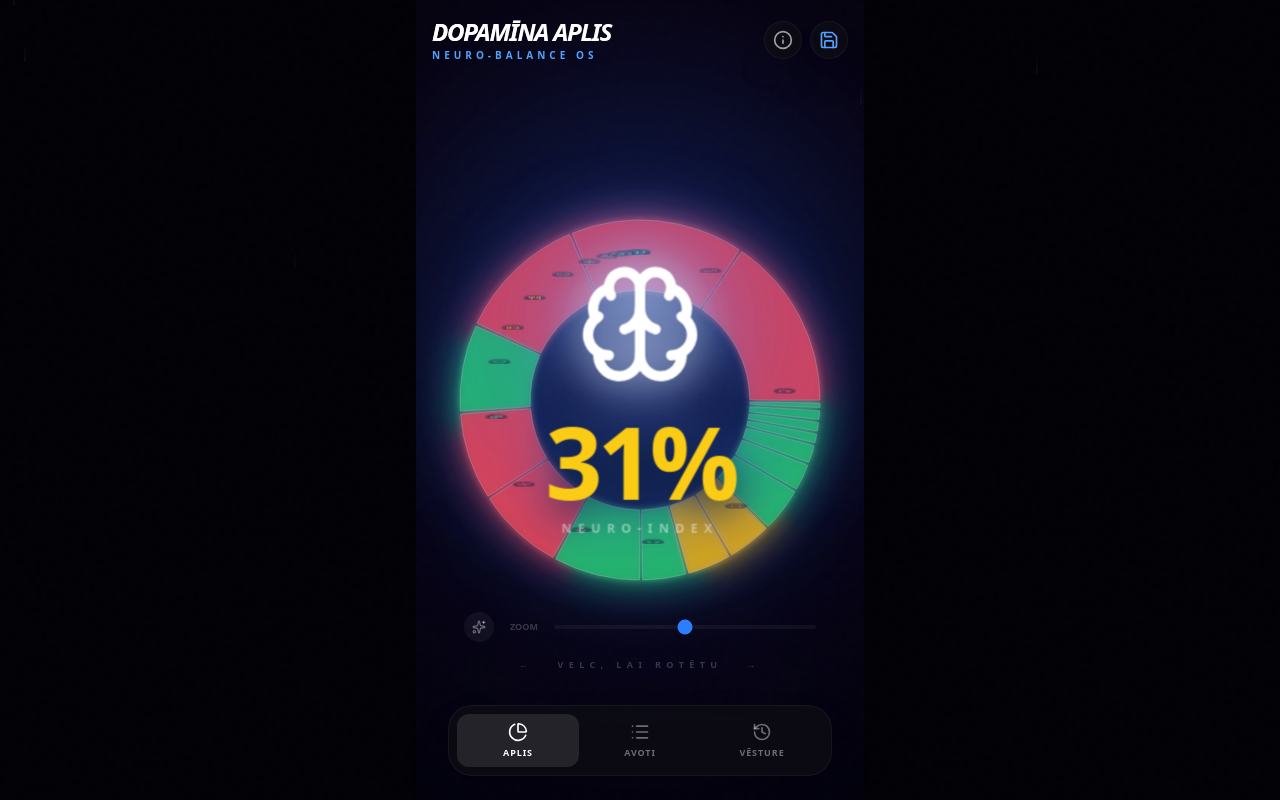
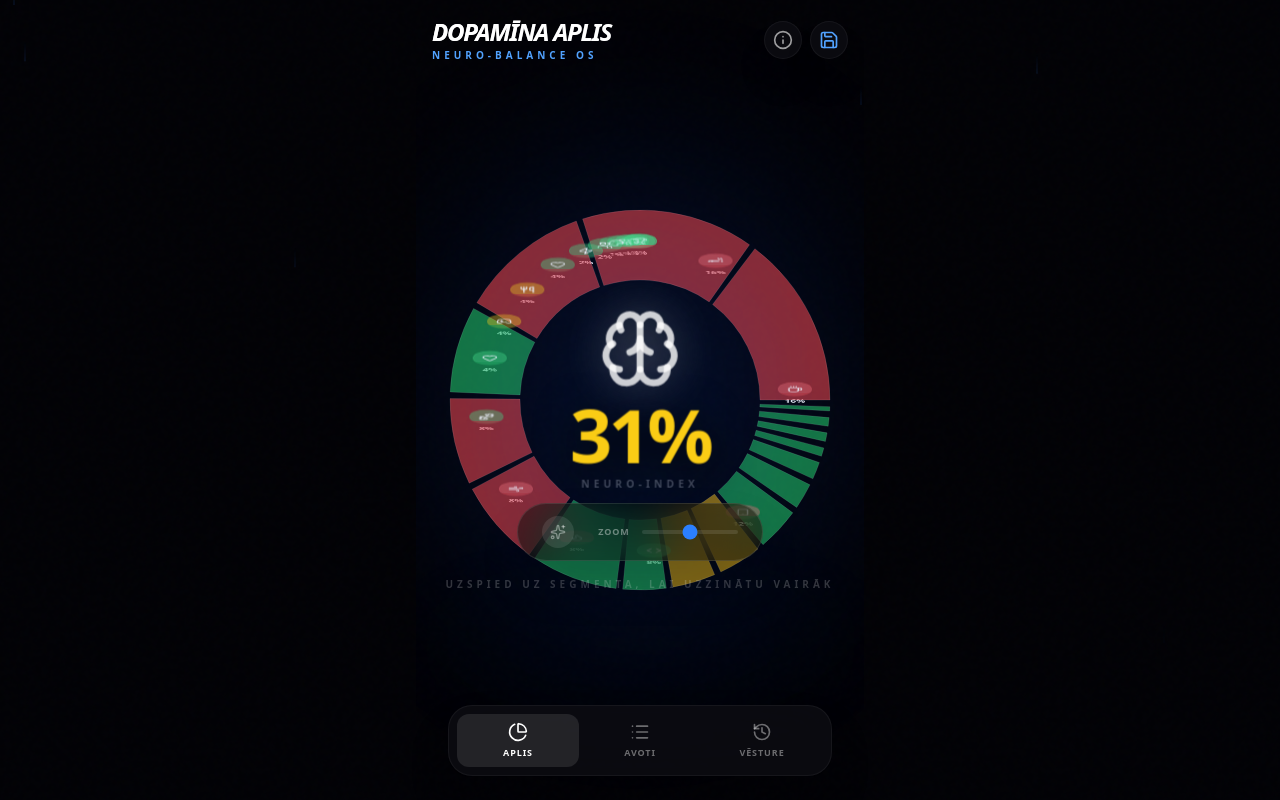
Before and after one commit to magnificolv/dopamina-aplis-2, a React (Vite) app: page / in a window 1280 px wide. Built offline with nearby package versions, Linux system fonts and the light colour scheme.

Commit message:
feat: Add source selection and interaction
Introduce state for selected source and update drag behavior. Allows users to interact with individual dopamine sources.

```diff
--- a/src/App.tsx
+++ b/src/App.tsx
@@ -67,7 +67,12 @@ export default function App() {
     return saved ? JSON.parse(saved) : [];
   });
 
+  const [selectedId, setSelectedId] = useState<string | null>(null);
   const [isMobile, setIsMobile] = useState(false);
+
+  const selectedSource = useMemo(() =>
+    sources.find(s => s.id === selectedId),
+  [sources, selectedId]);
 
   useEffect(() => {
     const checkMobile = () => setIsMobile(window.innerWidth < 768);
@@ -249,110 +254,108 @@ export default function App() {
               className="flex flex-col items-center w-full h-full justify-center"
             >
               {/* 3D Container */}
-              <div className="relative w-full aspect-square max-w-[min(90vw,440px)] perspective-2000">
+              <div className="relative w-full aspect-square max-w-[min(90vw,440px)] perspective-2000 flex items-center justify-center">
                 <motion.div
                   drag
                   dragConstraints={{ left: 0, right: 0, top: 0, bottom: 0 }}
                   dragElastic={0.1}
                   onDrag={(e, info) => {
-                    setRotation(prev => prev + info.delta.x * 0.5);
-                    setTilt(prev => Math.min(Math.max(prev - info.delta.y * 0.5, -45), 45));
+                    setRotation(prev => prev + info.delta.x * 0.4);
+                    setTilt(prev => Math.min(Math.max(prev - info.delta.y * 0.4, -30), 30));
                   }}
                   style={{
                     rotateY: rotation,
                     rotateX: tilt,
-                    scale: zoom
+                    scale: zoom,
+                    transformStyle: 'preserve-3d'
                   }}
-                  className="w-full h-full relative preserve-3d cursor-grab active:cursor-grabbing"
+                  className="w-full h-full relative flex items-center justify-center cursor-grab active:cursor-grabbing"
                 >
-                  {/* Brain Center with Dynamic Glow */}
-                  <div className="absolute inset-0 flex flex-col items-center justify-center z-30 pointer-events-none brain-animate">
-                    <div className="relative">
-                      <div className="absolute inset-0 bg-blue-600/40 blur-[30px] md:blur-[50px] rounded-full scale-[2] md:scale-[2.5] animate-pulse" />
-                      <div className="absolute inset-0 bg-purple-600/30 blur-[50px] md:blur-[80px] rounded-full scale-[2.5] md:scale-[3.5]" />
-                      <div className="absolute inset-0 bg-white/10 blur-[15px] md:blur-[20px] rounded-full scale-[1.2] md:scale-[1.5]" />
-                      <Brain size={isMobile ? 80 : 120} className="text-white relative z-10 filter drop-shadow-[0_0_20px_rgba(255,255,255,0.8)]" />
+                  {/* Brain Center - Stabilized (not rotating with the ring's X/Y tilt for readability) */}
+                  <div
+                    className="absolute inset-0 flex flex-col items-center justify-center z-30 pointer-events-none"
+                    style={{ transform: `rotateX(${-tilt}deg) rotateY(${-rotation}deg) translateZ(50px)` }}
+                  >
+                    <div className="relative flex flex-col items-center">
+                      <div className="absolute inset-0 bg-blue-600/20 blur-[40px] rounded-full scale-[2.5] animate-pulse" />
+
+                      <AnimatePresence mode="wait">
+                        {selectedSource ? (
+                          <motion.div
+                            key="selected"
+                            initial={{ opacity: 0, y: 10, scale: 0.9 }}
+                            animate={{ opacity: 1, y: 0, scale: 1 }}
+                            exit={{ opacity: 0, y: -10, scale: 0.9 }}
+                            className="flex flex-col items-center"
+                          >
+                            <div className={cn(
+                              "p-3 rounded-2xl mb-2 border backdrop-blur-md",
+                              selectedSource.category === 'healthy' ? "bg-healthy/20 border-healthy/40 text-healthy" :
+                              selectedSource.category === 'neutral' ? "bg-neutral/20 border-neutral/40 text-neutral" :
+                              "bg-unhealthy/20 border-unhealthy/40 text-unhealthy"
+                            )}>
+                              {React.createElement(ICON_MAP[selectedSource.icon] || Star, { size: 32 })}
                             </div>
-                    <div className="mt-4 md:mt-6 text-center transform translate-z-[50px]">
-                      <motion.span
-                        key={healthScore}
-                        initial={{ scale: 0.5, opacity: 0, y: 10 }}
-                        animate={{ scale: 1, opacity: 1, y: 0 }}
-                        className={cn(
-                          "text-6xl md:text-8xl font-black tracking-tighter block leading-none drop-shadow-[0_10px_20px_rgba(0,0,0,0.8)]",
+                            <span className="text-sm font-black uppercase tracking-widest text-white text-center px-4 drop-shadow-lg">
+                              {selectedSource.name}
+                            </span>
+                            <span className="text-xs font-bold text-white/40 mt-1">
+                              {((selectedSource.value / totalValue) * 100).toFixed(1)}%
+                            </span>
+                          </motion.div>
+                        ) : (
+                          <motion.div
+                            key="total"
+                            initial={{ opacity: 0, scale: 0.9 }}
+                            animate={{ opacity: 1, scale: 1 }}
+                            exit={{ opacity: 0, scale: 0.9 }}
+                            className="flex flex-col items-center"
+                          >
+                            <Brain size={isMobile ? 60 : 80} className="text-white/80 mb-2 filter drop-shadow-[0_0_20px_rgba(255,255,255,0.4)]" />
+                            <span className={cn(
+                              "text-6xl md:text-7xl font-black tracking-tighter block leading-none drop-shadow-[0_10px_20px_rgba(0,0,0,0.8)]",
                               healthScore > 60 ? "text-healthy" : healthScore > 30 ? "text-neutral" : "text-unhealthy"
+                            )}>
+                              {healthScore}%
+                            </span>
+                            <p className="text-[10px] uppercase tracking-[0.4em] text-white/30 font-black mt-1">Neuro-Index</p>
+                          </motion.div>
                         )}
-                      >
-                        {healthScore}%
-                      </motion.span>
-                      <p className="text-[10px] md:text-[12px] uppercase tracking-[0.5em] text-white/50 font-black mt-1 md:mt-2">Neuro-Index</p>
+                      </AnimatePresence>
                     </div>
                   </div>
 
-                  {/* The Ring - Rotated and Styled */}
-                  <div className="absolute inset-0 flex items-center justify-center transform rotateX(75deg) ring-shadow">
+                  {/* The Ring */}
+                  <div className="absolute inset-0 flex items-center justify-center transform rotateX(65deg)">
                     <div className="w-full h-full relative preserve-3d">
-                      {/* Depth Layers - Simplified for mobile */}
-                      {!isMobile && (
-                        <>
-                          <div className="absolute inset-0 transform translate-z-[-20px] opacity-20 blur-md scale-[1.05]">
-                            <ResponsiveContainer width="100%" height="100%">
-                              <PieChart>
-                                <Pie data={chartData} cx="50%" cy="50%" innerRadius={120} outerRadius={190} dataKey="value" stroke="none">
-                                  {chartData.map((entry, index) => (
-                                    <Cell key={`cell-shadow-deep-${index}`} fill={CATEGORY_COLORS[entry.category]} />
-                                  ))}
-                                </Pie>
-                              </PieChart>
-                            </ResponsiveContainer>
-                          </div>
-
-                          <div className="absolute inset-0 transform translate-z-[-10px] opacity-40 blur-sm">
-                            <ResponsiveContainer width="100%" height="100%">
-                              <PieChart>
-                                <Pie data={chartData} cx="50%" cy="50%" innerRadius={115} outerRadius={185} dataKey="value" stroke="none">
-                                  {chartData.map((entry, index) => (
-                                    <Cell key={`cell-shadow-${index}`} fill={CATEGORY_COLORS[entry.category]} />
-                                  ))}
-                                </Pie>
-                              </PieChart>
-                            </ResponsiveContainer>
-                          </div>
-                        </>
-                      )}
-
                       {/* Main Ring */}
                       <ResponsiveContainer width="100%" height="100%">
                         <PieChart>
-                          <defs>
-                            <filter id="glow">
-                              <feGaussianBlur stdDeviation="3" result="coloredBlur"/>
-                              <feMerge>
-                                <feMergeNode in="coloredBlur"/>
-                                <feMergeNode in="SourceGraphic"/>
-                              </feMerge>
-                            </filter>
-                          </defs>
                           <Pie
                             data={chartData}
                             cx="50%"
                             cy="50%"
-                            innerRadius={isMobile ? 80 : 110}
-                            outerRadius={isMobile ? 130 : 180}
-                            paddingAngle={1}
+                            innerRadius={isMobile ? 90 : 120}
+                            outerRadius={isMobile ? 140 : 190}
+                            paddingAngle={2}
                             dataKey="value"
-                            stroke="rgba(255,255,255,0.2)"
+                            stroke="rgba(255,255,255,0.1)"
                             strokeWidth={1}
                             isAnimationActive={!isMobile}
-                            animationDuration={1500}
+                            onClick={(data) => {
+                              const id = data?.payload?.id;
+                              if (id) {
+                                setSelectedId(selectedId === id ? null : id);
+                              }
+                            }}
                           >
                             {chartData.map((entry, index) => (
                               <Cell
                                 key={`cell-${index}`}
                                 fill={CATEGORY_COLORS[entry.category]}
-                                fillOpacity={0.8}
-                                filter={isMobile ? "none" : "url(#glow)"}
-                                className="transition-all duration-500 hover:fill-opacity-100 cursor-pointer"
+                                fillOpacity={selectedId ? (selectedId === entry.id ? 1 : 0.2) : 0.6}
+                                className="transition-all duration-300 cursor-pointer outline-none"
+                                style={{ filter: selectedId === entry.id ? 'brightness(1.2) saturate(1.2)' : 'none' }}
                               />
                             ))}
                           </Pie>
@@ -362,81 +365,99 @@ export default function App() {
                       {/* Floating Icons on the Ring */}
                       {chartData.map((source, index) => {
                         const Icon = ICON_MAP[source.icon] || Star;
-                        // Calculate angle for the icon (center of the slice)
                         let cumulativeValue = 0;
                         for (let i = 0; i < index; i++) cumulativeValue += chartData[i].value;
                         const angle = ((cumulativeValue + source.value / 2) / totalValue) * 360 - 90;
-                        const radius = isMobile ? 105 : 145;
+                        const radius = isMobile ? 115 : 155;
                         const x = Math.cos((angle * Math.PI) / 180) * radius;
                         const y = Math.sin((angle * Math.PI) / 180) * radius;
+
+                        const isSelected = selectedId === source.id;
 
                         return (
                           <div
                             key={`icon-${source.id}`}
                             className="absolute left-1/2 top-1/2 pointer-events-none"
                             style={{
-                              transform: `translate(-50%, -50%) translate(${x}px, ${y}px) rotateX(-75deg) rotateY(${-rotation}deg) scale(${1/zoom})`,
-                              transformStyle: 'preserve-3d'
+                              transform: `translate(-50%, -50%) translate(${x}px, ${y}px) rotateX(-65deg) rotateY(${-rotation}deg) scale(${isSelected ? 1.2 : 1})`,
+                              transformStyle: 'preserve-3d',
+                              zIndex: isSelected ? 50 : 10
                             }}
                           >
-                            <div className="flex flex-col items-center gap-1">
                             <div className={cn(
-                                "p-1 rounded-full bg-black/40 backdrop-blur-md border border-white/20 shadow-lg",
-                                source.category === 'healthy' ? "text-healthy" : source.category === 'neutral' ? "text-neutral" : "text-unhealthy"
+                              "flex flex-col items-center gap-1 transition-all duration-300",
+                              selectedId && !isSelected ? "opacity-20 scale-75" : "opacity-100"
                             )}>
-                                <Icon size={isMobile ? 10 : 14} />
+                              <div className={cn(
+                                "p-2 rounded-full backdrop-blur-md border shadow-xl",
+                                source.category === 'healthy' ? "bg-healthy/40 border-healthy/20 text-white" :
+                                source.category === 'neutral' ? "bg-neutral/40 border-neutral/20 text-white" :
+                                "bg-unhealthy/40 border-unhealthy/20 text-white",
+                                isSelected && "ring-4 ring-white/20 scale-110"
+                              )}>
+                                <Icon size={isMobile ? 12 : 16} />
                               </div>
-                              <span className={cn(
-                                "text-[8px] md:text-[9px] font-black tabular-nums px-1 rounded bg-black/60 backdrop-blur-sm border border-white/5",
-                                source.category === 'healthy' ? "text-healthy" : source.category === 'neutral' ? "text-neutral" : "text-unhealthy"
-                              )}>
+                              {(!selectedId || isSelected) && (
+                                <span className="text-[10px] font-black tabular-nums text-white drop-shadow-md bg-black/40 px-1 rounded">
                                   {source.percentage.toFixed(0)}%
                                 </span>
+                              )}
                             </div>
                           </div>
                         );
                       })}
-
-                      {/* Inner Glow Ring */}
-                      <div className="absolute inset-0 flex items-center justify-center pointer-events-none">
-                        <div className={cn(
-                          "rounded-full border border-white/10 shadow-[0_0_50px_rgba(255,255,255,0.05)]",
-                          isMobile ? "w-[160px] h-[160px]" : "w-[220px] h-[220px]"
-                        )} />
-                      </div>
                     </div>
                   </div>
 
-                  {/* Reflection/Floor */}
-                  <div className="absolute bottom-[-100px] md:bottom-[-150px] left-1/2 -translate-x-1/2 w-[140%] h-[40px] md:h-[60px] bg-blue-500/10 blur-[80px] md:blur-[120px] rounded-[100%] transform translate-z-[-300px]" />
+                  {/* Floor Glow */}
+                  <div className="absolute bottom-[-80px] left-1/2 -translate-x-1/2 w-[120%] h-[40px] bg-blue-500/5 blur-[60px] rounded-[100%] transform translate-z-[-200px]" />
                 </motion.div>
 
-                {/* Visual Hint & Zoom Control */}
-                <div className="absolute -bottom-12 md:-bottom-16 left-0 right-0 flex flex-col items-center gap-3 md:gap-4">
-                  <div className="flex items-center gap-4 w-full px-8">
+                {/* Controls Overlay */}
+                <div className="absolute bottom-4 left-0 right-0 flex flex-col items-center gap-4 z-50">
+                  <div className="flex items-center gap-6 bg-black/40 backdrop-blur-xl px-6 py-3 rounded-full border border-white/10 shadow-2xl">
                     <button
                       onClick={() => setIsSpinning(!isSpinning)}
                       className={cn(
                         "p-2 rounded-full transition-all",
-                        isSpinning ? "bg-blue-500 text-white shadow-[0_0_15px_rgba(59,130,246,0.5)]" : "bg-white/5 text-white/40"
+                        isSpinning ? "bg-blue-500 text-white" : "bg-white/10 text-white/40"
                       )}
                     >
-                      <Sparkles size={14} className={isSpinning ? "animate-spin" : ""} />
+                      <Sparkles size={16} className={isSpinning ? "animate-spin" : ""} />
                     </button>
-                    <span className="text-[9px] text-white/20 font-black">ZOOM</span>
+
+                    <div className="flex items-center gap-3">
+                      <span className="text-[9px] text-white/40 font-black tracking-widest">ZOOM</span>
                       <input
                         type="range"
-                      min="0.5"
-                      max="1.5"
+                        min="0.6"
+                        max="1.4"
                         step="0.01"
                         value={zoom}
                         onChange={(e) => setZoom(parseFloat(e.target.value))}
-                      className="flex-1 accent-blue-500/50 h-1 bg-white/5 rounded-full appearance-none cursor-pointer"
+                        className="w-24 accent-blue-500 h-1 bg-white/10 rounded-full appearance-none cursor-pointer"
                       />
                     </div>
-                  <div className="text-[9px] text-white/20 uppercase tracking-[0.4em] md:tracking-[0.6em] flex items-center gap-4 md:gap-6 font-black">
-                    <span className="animate-bounce">←</span> velc, lai rotētu <span className="animate-bounce">→</span>
+
+                    {selectedId && (
+                      <button
+                        onClick={() => setSelectedId(null)}
+                        className="p-2 bg-white/10 rounded-full text-white/60 hover:text-white"
+                      >
+                        <RotateCcw size={16} />
+                      </button>
+                    )}
                   </div>
+
+                  {!selectedId && (
+                    <motion.div
+                      initial={{ opacity: 0 }}
+                      animate={{ opacity: 1 }}
+                      className="text-[10px] text-white/20 uppercase tracking-[0.4em] font-black flex items-center gap-2"
+                    >
+                      <span>uzspied uz segmenta, lai uzzinātu vairāk</span>
+                    </motion.div>
+                  )}
                 </div>
               </div>
             </motion.div>
```
Lines whose indentation alone changed are shown as unchanged.
